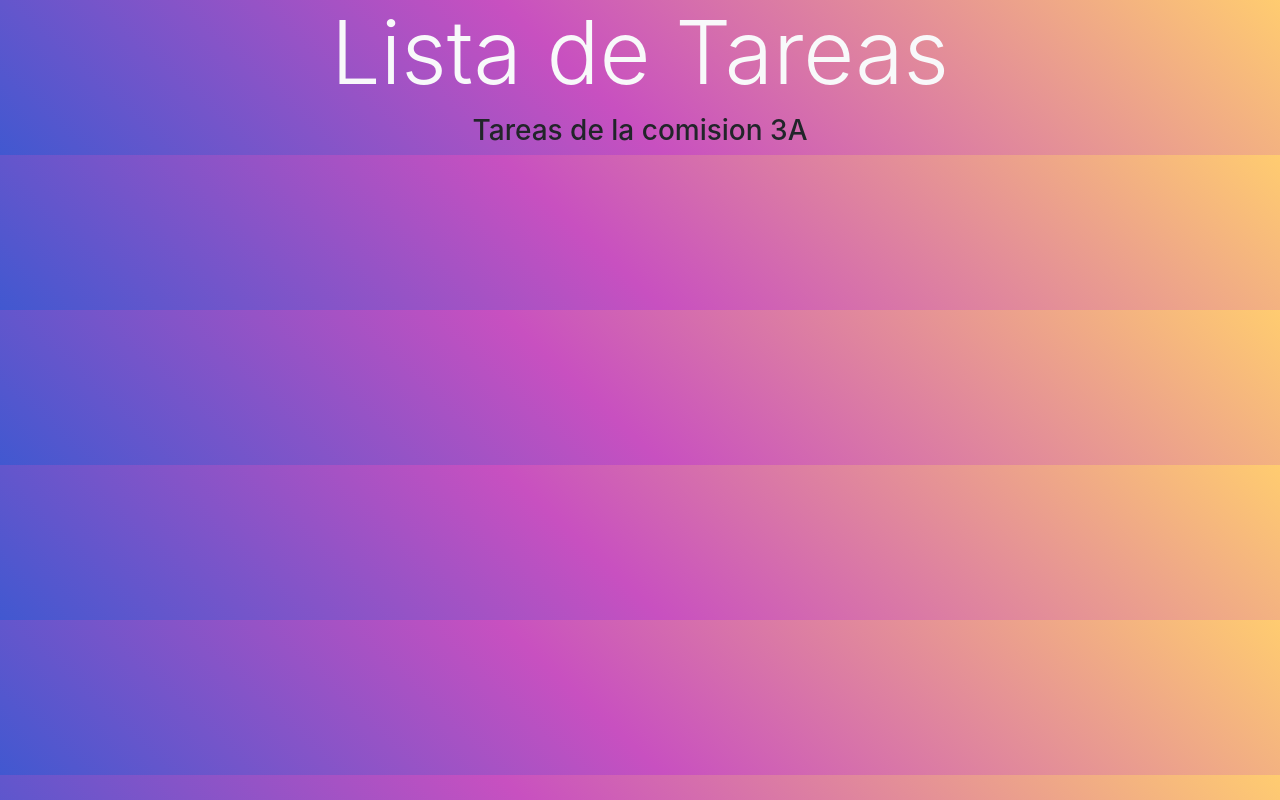
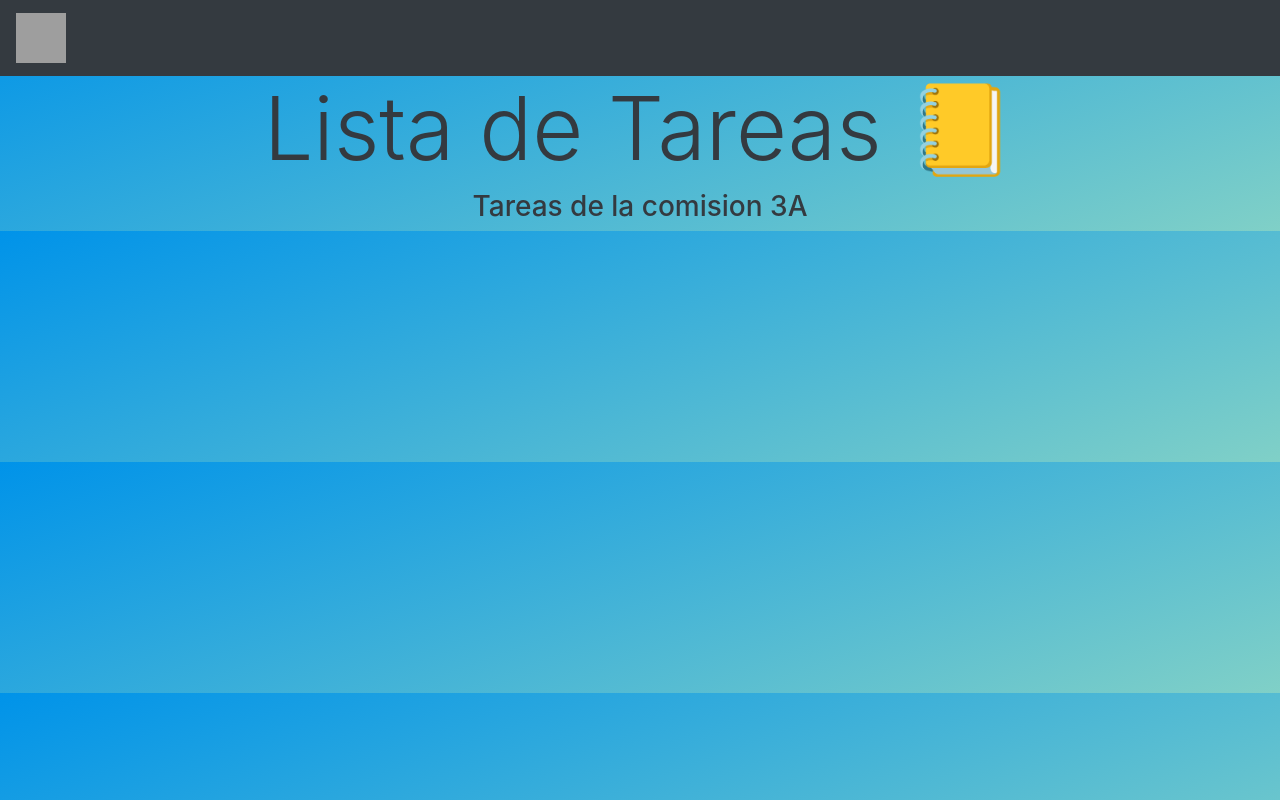
Before and after one commit to Tadeo25/ListaDeTareas-3-A, a React (Create React App) app: page / in a window 1280 px wide. Built offline with nearby package versions, Linux system fonts and the light colour scheme; grey boxes are pictures that could not be loaded.

Commit message:
Cambio de bg, props en Titulo, se agrego Header

```diff
--- a/src/App.css
+++ b/src/App.css
@@ -1,4 +1,4 @@
 body {
-    background-color: #4158d0;
-    background-image: linear-gradient(43deg, #4158d0 0%, #c850c0 46%, #ffcc70 100%);
+    background-color: #0093e9;
+    background-image: linear-gradient(160deg, #0093e9 0%, #80d0c7 100%);
 }
--- a/src/App.js
+++ b/src/App.js
@@ -1,19 +1,17 @@
-import 'bootstrap/dist/css/bootstrap.min.css';
-import './App.css';
-import Titulo from './components/Titulo';
-import Subtitulo from './components/Subtitulo';
-
-
+import "bootstrap/dist/css/bootstrap.min.css";
+import "./App.css";
+import Titulo from "./components/Titulo";
+import Subtitulo from "./components/Subtitulo";
+import Header from "./components/Header";
 
 function App() {
   return (
     <>
-<Titulo/>
-<Subtitulo comision="3A"/>
+      <Header />
+      <Titulo emoji="📒"/>
+      <Subtitulo comision="3A" />
     </>
   );
 }
 
-
-
 export default App;
--- /dev/null
+++ b/src/components/Header.js
@@ -0,0 +1,20 @@
+import React from "react";
+import Navbar from 'react-bootstrap/Navbar'
+
+export default function Header() {
+    return (
+        <div>
+            <Navbar bg="dark" variant="dark">
+                <Navbar.Brand href="#home">
+                    <img
+                        alt=""
+                        src="https://rollingcodeschool.com/wp-content/uploads/2019/12/ingenia-logo-transparencia_Mesa-de-trabajo-1-copia-e1575648427572.png"
+                        width="50"
+                        height="50"
+                        className="d-inline-block align-top"
+                    />{" "}
+                </Navbar.Brand>
+            </Navbar>
+        </div>
+    );
+}
--- a/src/components/Subtitulo.js
+++ b/src/components/Subtitulo.js
@@ -3,7 +3,7 @@ import React from 'react';
 export default function Subtitulo(props) {
   return (
     <>
-    <h3 className="text-center diplay-4">
+    <h3 className="text-center diplay-4 text-dark">
         Tareas de la comision {props.comision}
     </h3>
     </>
--- a/src/components/Titulo.js
+++ b/src/components/Titulo.js
@@ -1,15 +1,11 @@
-import React, { Component } from 'react';
+import React from "react";
 
-class Titulo extends Component {
-    render() {
-        return (
-            <div>
-                <h1 className="text-center display-2 text-light">
-                    Lista de Tareas
-                </h1>
-            </div>
-        );
-    }
+export default function Titulo(props) {
+    return (
+        <>
+            <h1 className="text-center display-2 text-dark">
+                Lista de Tareas {props.emoji}
+            </h1>
+        </>
+    );
 }
-
-export default Titulo;
```
